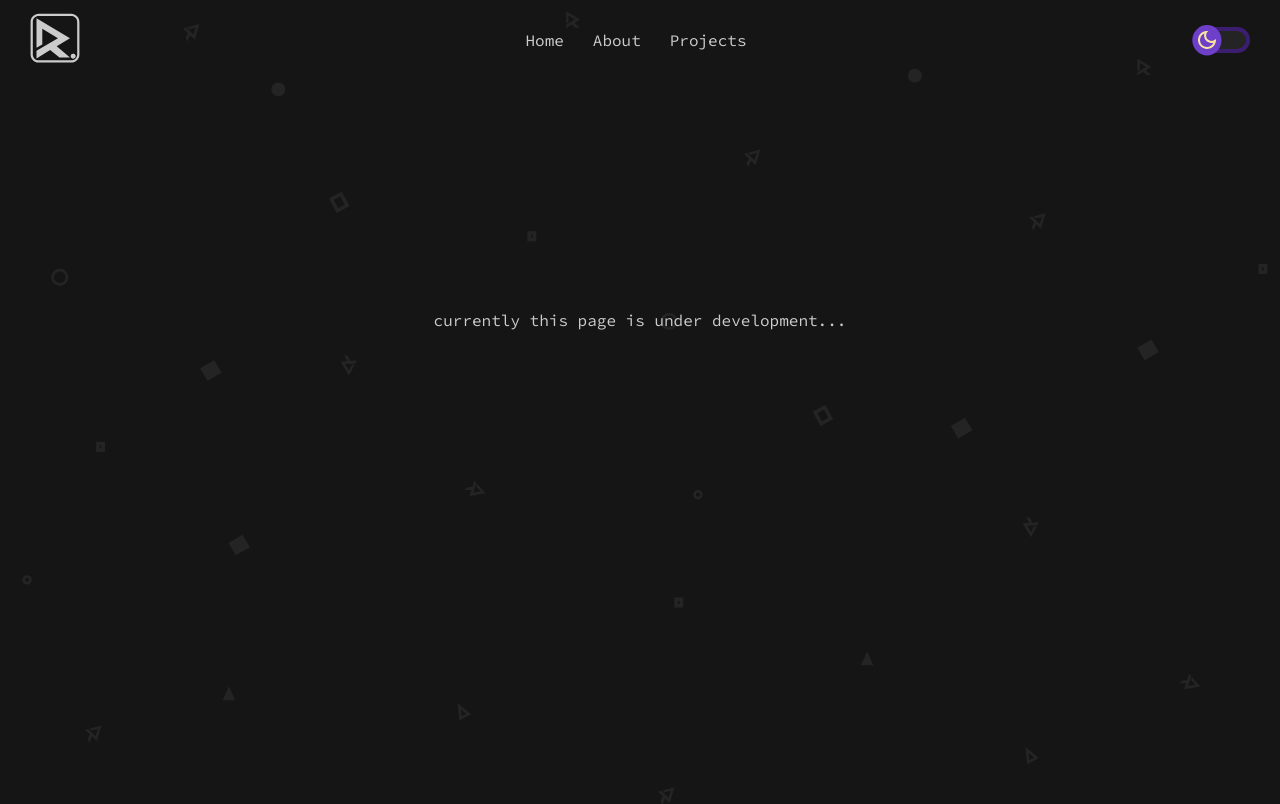
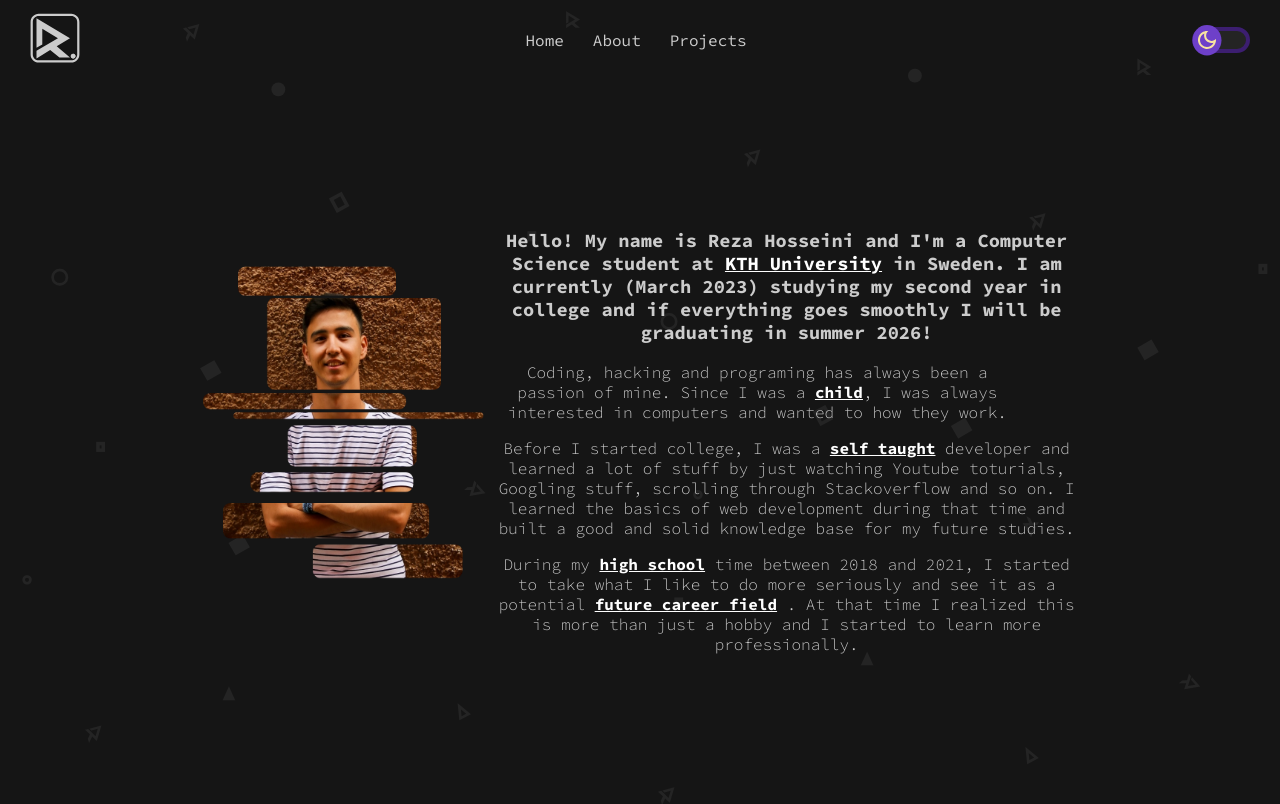
Before and after one commit to Rezaavoor/portfolio, a Next.js app: page /about in a window 1280 px wide. Shown: the top 804 px of the page. Built offline with nearby package versions, Linux system fonts and the light colour scheme.

Commit message:
finally complete thet about page!

```diff
--- a/pages/about.tsx
+++ b/pages/about.tsx
@@ -1,22 +1,132 @@
-import { css } from "@emotion/react";
+import { css, useTheme } from "@emotion/react";
+import Image from "next/image";
 
-interface Props {
-  name: string;
-}
-
-export default function About({
-  name = "currently this page is under development...",
-}: Props) {
+export default function About() {
+  const theme = useTheme();
   return (
     <div
       css={css`
         display: flex;
-        height: 50vh;
+        align-items: center;
         justify-content: center;
-        align-items: center;
+        height: 80vh;
+        margin: auto 200px;
+        ${theme.mq[1]} {
+          //900
+          font-size: 0.9rem;
+          width: 100vw;
+          margin: 0;
+        }
+
+        ${theme.mq[2]} {
+          //768
+          font-size: 0.8rem;
+        }
+        ${theme.mq[3]} {
+          //576
+          font-size: 0.7rem;
+        }
       `}
     >
-      {name}
+      <div
+        css={css`
+          position: relative;
+          width: 300px;
+          height: 358px;
+          ${theme.mq[1]} {
+            //900
+            position: absolute;
+            z-index: -1;
+            opacity: 0.5;
+          }
+          ${theme.mq[2]} {
+            //768
+            left: auto;
+          }
+        `}
+      >
+        <Image src="/Me2.png" fill alt={"Image of myself 2"} />
+      </div>
+      <div
+        css={css`
+          width: 600px;
+          text-align: center;
+          ${theme.mq[1]} {
+            //900
+            width: 80%;
+          }
+        `}
+      >
+        <h3>
+          Hello! My name is Reza Hosseini and I'm a Computer Science student at{" "}
+          <b
+            css={css`
+              color: ${theme.colors.lightText};
+              text-decoration: underline;
+            `}
+          >
+            KTH University
+          </b>{" "}
+          in Sweden. I am currently (March 2023) studying my second year in
+          college and if everything goes smoothly I will be graduating in summer
+          2026!
+        </h3>
+        <p
+          css={css`
+            width: 90%;
+          `}
+        >
+          Coding, hacking and programing has always been a passion of mine.
+          Since I was a{" "}
+          <b
+            css={css`
+              color: ${theme.colors.lightText};
+              text-decoration: underline;
+            `}
+          >
+            child
+          </b>
+          , I was always interested in computers and wanted to how they work.
+        </p>
+        <p>
+          Before I started college, I was a{" "}
+          <b
+            css={css`
+              color: ${theme.colors.lightText};
+              text-decoration: underline;
+            `}
+          >
+            self taught
+          </b>{" "}
+          developer and learned a lot of stuff by just watching Youtube
+          toturials, Googling stuff, scrolling through Stackoverflow and so on.
+          I learned the basics of web development during that time and built a
+          good and solid knowledge base for my future studies.
+        </p>
+        <p>
+          During my{" "}
+          <b
+            css={css`
+              color: ${theme.colors.lightText};
+              text-decoration: underline;
+            `}
+          >
+            high school
+          </b>{" "}
+          time between 2018 and 2021, I started to take what I like to do more
+          seriously and see it as a potential{" "}
+          <b
+            css={css`
+              color: ${theme.colors.lightText};
+              text-decoration: underline;
+            `}
+          >
+            future career field
+          </b>{" "}
+          . At that time I realized this is more than just a hobby and I started
+          to learn more professionally.
+        </p>
+      </div>
     </div>
   );
 }
```
Also changed, not shown: public/Me2.png (added).
